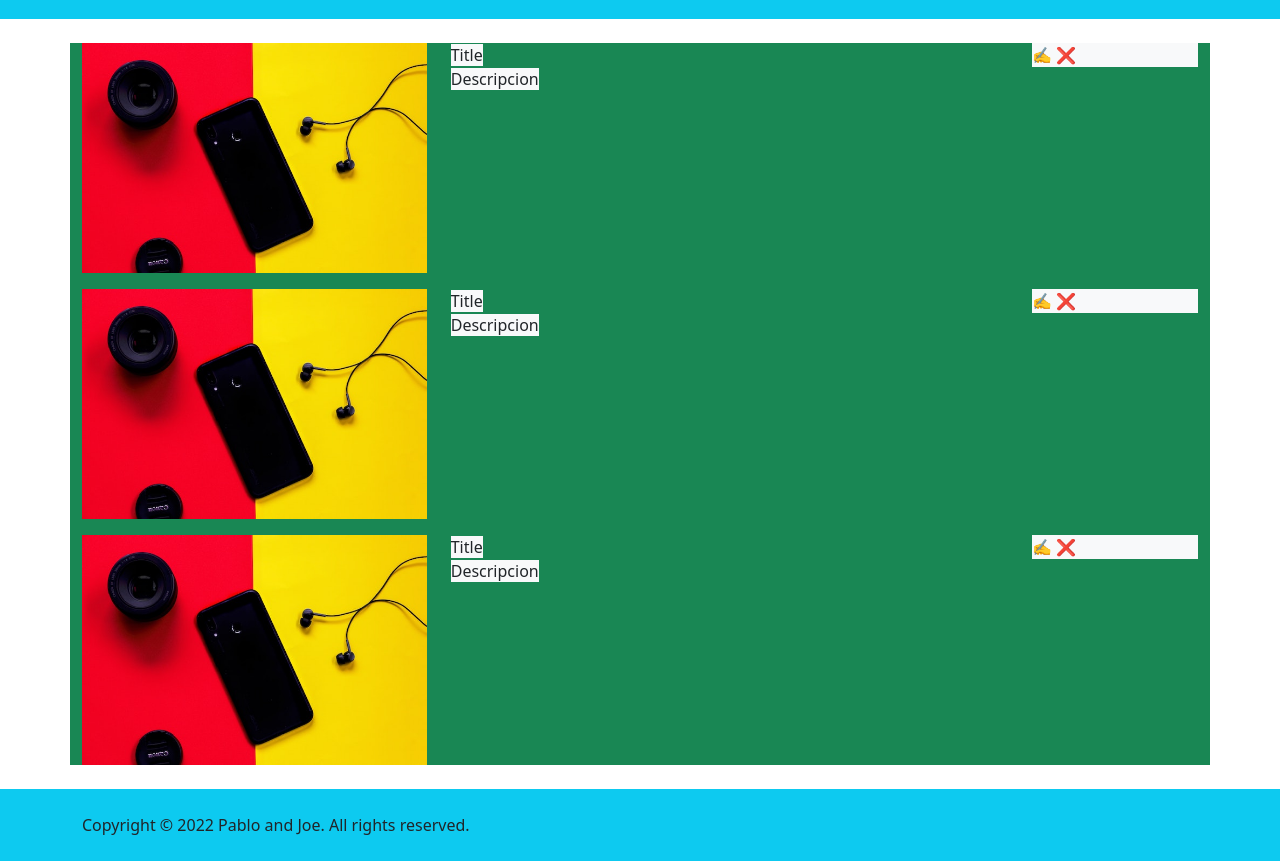
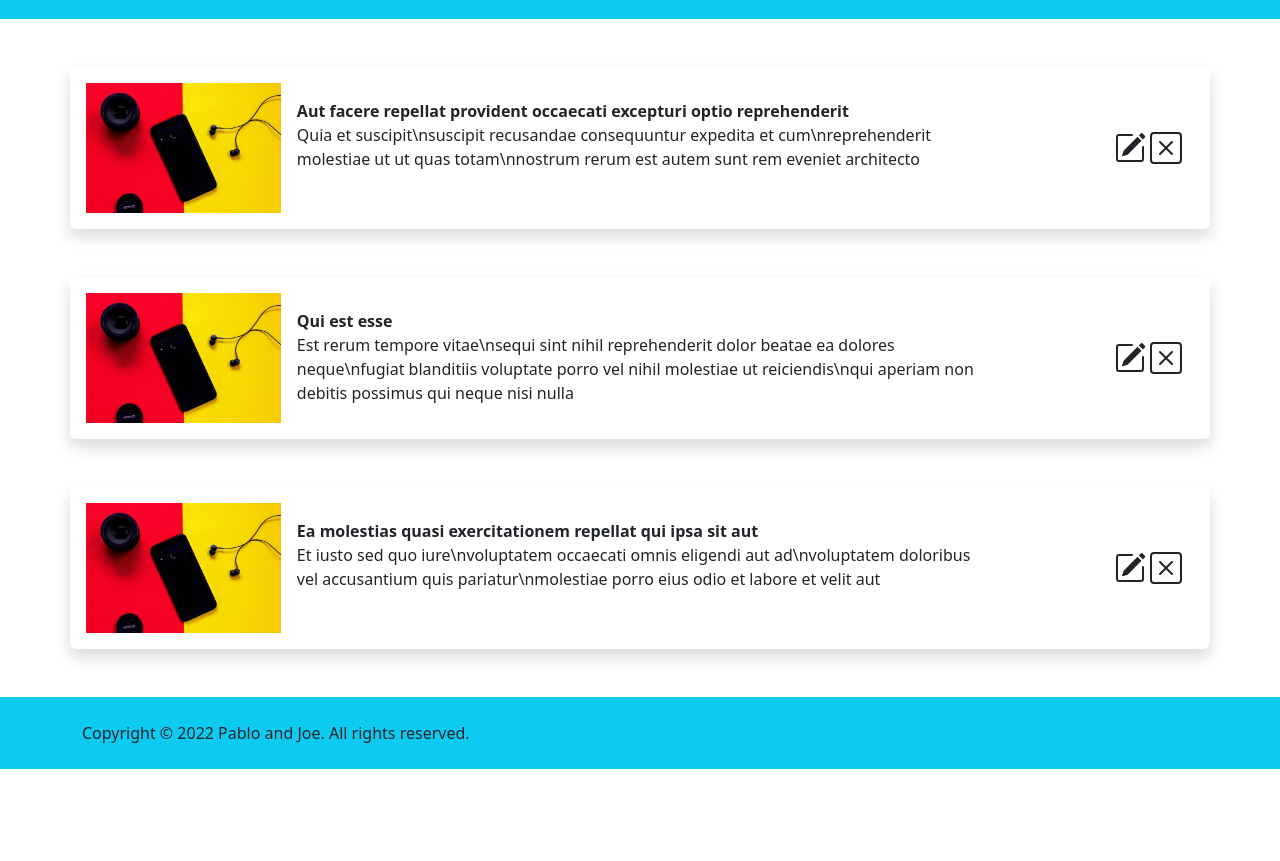
Before and after one commit to pablohgb/Blog-with-API, a website: page index.html in a window 1280 px wide. Shown: the part 69-930 px from the top of the page. After the commit the page ends 838 px from the top, so only its background shows below. Drawn offline with nearby package versions, Linux system fonts and the light colour scheme.

Commit message:
My Blog Layout improved HTML SVG by Joe

```diff
--- a/index.html
+++ b/index.html
@@ -28,41 +28,90 @@
     <header class="bg-info p-3">
         <h1 class="container">My Blog</h1>
     </header>
-    <main class="container bg-success mt-4 mb-4">
-        <div class="row">
-            <div class="col-md-auto">
-                <div class="bg-light"><img src="assets/img.jpg" height="230px"></div>
+    <main class="container mt-5 mb-5">
+        <div class="row shadow p-3 mb-5 bg-white rounded">
+            <div class="col-md-auto p-0">
+                <div class="bg-light"><img src="assets/img.jpg" height="130px"></div>
             </div>
-            <div class="col">
-                <span class="bg-light">Title</span><br>
-                <span class="bg-light">Descripcion</span>
+            <div class="col p-3">
+                <span><strong>Aut facere repellat provident occaecati excepturi optio reprehenderit</strong></span><br>
+                <span>Quia et suscipit\nsuscipit recusandae consequuntur expedita et cum\nreprehenderit molestiae ut ut
+                    quas totam\nnostrum rerum est autem sunt rem eveniet architecto</span>
             </div>
-            <div class="col col-lg-2">
-                <div class="bg-light">✍ ❌</div>
+            <div class="col col-lg-2 align-self-center">
+                <div class="float-end">
+                    <svg xmlns="http://www.w3.org/2000/svg" width="32" height="32" fill="currentColor"
+                        class="bi bi-pencil-square" viewBox="0 0 16 16">
+                        <path
+                            d="M15.502 1.94a.5.5 0 0 1 0 .706L14.459 3.69l-2-2L13.502.646a.5.5 0 0 1 .707 0l1.293 1.293zm-1.75 2.456-2-2L4.939 9.21a.5.5 0 0 0-.121.196l-.805 2.414a.25.25 0 0 0 .316.316l2.414-.805a.5.5 0 0 0 .196-.12l6.813-6.814z" />
+                        <path fill-rule="evenodd"
+                            d="M1 13.5A1.5 1.5 0 0 0 2.5 15h11a1.5 1.5 0 0 0 1.5-1.5v-6a.5.5 0 0 0-1 0v6a.5.5 0 0 1-.5.5h-11a.5.5 0 0 1-.5-.5v-11a.5.5 0 0 1 .5-.5H9a.5.5 0 0 0 0-1H2.5A1.5 1.5 0 0 0 1 2.5v11z" />
+                    </svg>
+                    <svg xmlns="http://www.w3.org/2000/svg" width="32" height="32" fill="currentColor"
+                        class="bi bi-x-square" viewBox="0 0 16 16">
+                        <path
+                            d="M14 1a1 1 0 0 1 1 1v12a1 1 0 0 1-1 1H2a1 1 0 0 1-1-1V2a1 1 0 0 1 1-1h12zM2 0a2 2 0 0 0-2 2v12a2 2 0 0 0 2 2h12a2 2 0 0 0 2-2V2a2 2 0 0 0-2-2H2z" />
+                        <path
+                            d="M4.646 4.646a.5.5 0 0 1 .708 0L8 7.293l2.646-2.647a.5.5 0 0 1 .708.708L8.707 8l2.647 2.646a.5.5 0 0 1-.708.708L8 8.707l-2.646 2.647a.5.5 0 0 1-.708-.708L7.293 8 4.646 5.354a.5.5 0 0 1 0-.708z" />
+                    </svg>
+                </div>
             </div>
         </div>
-        <div class="row mt-3 mb-3">
-            <div class="col-md-auto">
-                <div class="bg-light"><img src="assets/img.jpg" height="230px"></div>
+        <div class="row shadow p-3 mb-5 bg-white rounded">
+            <div class="col-md-auto p-0">
+                <div class="bg-light"><img src="assets/img.jpg" height="130px"></div>
             </div>
-            <div class="col">
-                <span class="bg-light">Title</span><br>
-                <span class="bg-light">Descripcion</span>
+            <div class="col p-3">
+                <span><strong>Qui est esse</strong></span><br>
+                <span>Est rerum tempore vitae\nsequi sint nihil reprehenderit dolor beatae ea dolores
+                    neque\nfugiat blanditiis voluptate porro vel nihil molestiae ut reiciendis\nqui aperiam non debitis
+                    possimus qui neque nisi nulla</span>
             </div>
-            <div class="col col-lg-2">
-                <div class="bg-light">✍ ❌</div>
+            <div class="col col-lg-2 align-self-center">
+                <div class="float-end">
+                    <svg xmlns="http://www.w3.org/2000/svg" width="32" height="32" fill="currentColor"
+                        class="bi bi-pencil-square" viewBox="0 0 16 16">
+                        <path
+                            d="M15.502 1.94a.5.5 0 0 1 0 .706L14.459 3.69l-2-2L13.502.646a.5.5 0 0 1 .707 0l1.293 1.293zm-1.75 2.456-2-2L4.939 9.21a.5.5 0 0 0-.121.196l-.805 2.414a.25.25 0 0 0 .316.316l2.414-.805a.5.5 0 0 0 .196-.12l6.813-6.814z" />
+                        <path fill-rule="evenodd"
+                            d="M1 13.5A1.5 1.5 0 0 0 2.5 15h11a1.5 1.5 0 0 0 1.5-1.5v-6a.5.5 0 0 0-1 0v6a.5.5 0 0 1-.5.5h-11a.5.5 0 0 1-.5-.5v-11a.5.5 0 0 1 .5-.5H9a.5.5 0 0 0 0-1H2.5A1.5 1.5 0 0 0 1 2.5v11z" />
+                    </svg>
+                    <svg xmlns="http://www.w3.org/2000/svg" width="32" height="32" fill="currentColor"
+                        class="bi bi-x-square" viewBox="0 0 16 16">
+                        <path
+                            d="M14 1a1 1 0 0 1 1 1v12a1 1 0 0 1-1 1H2a1 1 0 0 1-1-1V2a1 1 0 0 1 1-1h12zM2 0a2 2 0 0 0-2 2v12a2 2 0 0 0 2 2h12a2 2 0 0 0 2-2V2a2 2 0 0 0-2-2H2z" />
+                        <path
+                            d="M4.646 4.646a.5.5 0 0 1 .708 0L8 7.293l2.646-2.647a.5.5 0 0 1 .708.708L8.707 8l2.647 2.646a.5.5 0 0 1-.708.708L8 8.707l-2.646 2.647a.5.5 0 0 1-.708-.708L7.293 8 4.646 5.354a.5.5 0 0 1 0-.708z" />
+                    </svg>
+                </div>
             </div>
         </div>
-        <div class="row">
-            <div class="col-md-auto">
-                <div class="bg-light"><img src="assets/img.jpg" height="230px"></div>
+        <div class="row shadow p-3 mb-5 bg-white rounded">
+            <div class="col-md-auto p-0">
+                <div class="bg-light"><img src="assets/img.jpg" height="130px"></div>
             </div>
-            <div class="col">
-                <span class="bg-light">Title</span><br>
-                <span class="bg-light">Descripcion</span>
+            <div class="col p-3">
+                <span><strong>Ea molestias quasi exercitationem repellat qui ipsa sit aut</strong></span><br>
+                <span>Et iusto sed quo iure\nvoluptatem occaecati omnis eligendi aut ad\nvoluptatem
+                    doloribus vel accusantium quis pariatur\nmolestiae porro eius odio et labore et velit aut</span>
             </div>
-            <div class="col col-lg-2">
-                <div class="bg-light">✍ ❌</div>
+            <div class="col col-lg-2 align-self-center">
+                <div class="float-end">
+                    <svg xmlns="http://www.w3.org/2000/svg" width="32" height="32" fill="currentColor"
+                        class="bi bi-pencil-square" viewBox="0 0 16 16">
+                        <path
+                            d="M15.502 1.94a.5.5 0 0 1 0 .706L14.459 3.69l-2-2L13.502.646a.5.5 0 0 1 .707 0l1.293 1.293zm-1.75 2.456-2-2L4.939 9.21a.5.5 0 0 0-.121.196l-.805 2.414a.25.25 0 0 0 .316.316l2.414-.805a.5.5 0 0 0 .196-.12l6.813-6.814z" />
+                        <path fill-rule="evenodd"
+                            d="M1 13.5A1.5 1.5 0 0 0 2.5 15h11a1.5 1.5 0 0 0 1.5-1.5v-6a.5.5 0 0 0-1 0v6a.5.5 0 0 1-.5.5h-11a.5.5 0 0 1-.5-.5v-11a.5.5 0 0 1 .5-.5H9a.5.5 0 0 0 0-1H2.5A1.5 1.5 0 0 0 1 2.5v11z" />
+                    </svg>
+                    <svg xmlns="http://www.w3.org/2000/svg" width="32" height="32" fill="currentColor"
+                        class="bi bi-x-square" viewBox="0 0 16 16">
+                        <path
+                            d="M14 1a1 1 0 0 1 1 1v12a1 1 0 0 1-1 1H2a1 1 0 0 1-1-1V2a1 1 0 0 1 1-1h12zM2 0a2 2 0 0 0-2 2v12a2 2 0 0 0 2 2h12a2 2 0 0 0 2-2V2a2 2 0 0 0-2-2H2z" />
+                        <path
+                            d="M4.646 4.646a.5.5 0 0 1 .708 0L8 7.293l2.646-2.647a.5.5 0 0 1 .708.708L8.707 8l2.647 2.646a.5.5 0 0 1-.708.708L8 8.707l-2.646 2.647a.5.5 0 0 1-.708-.708L7.293 8 4.646 5.354a.5.5 0 0 1 0-.708z" />
+                    </svg>
+                </div>
             </div>
         </div>
     </main>
@@ -70,7 +119,6 @@
         <div class="container">
             <span>Copyright © 2022 Pablo and Joe. All rights reserved.</span>
         </div>
-
     </footer>
 </body>
 
```
